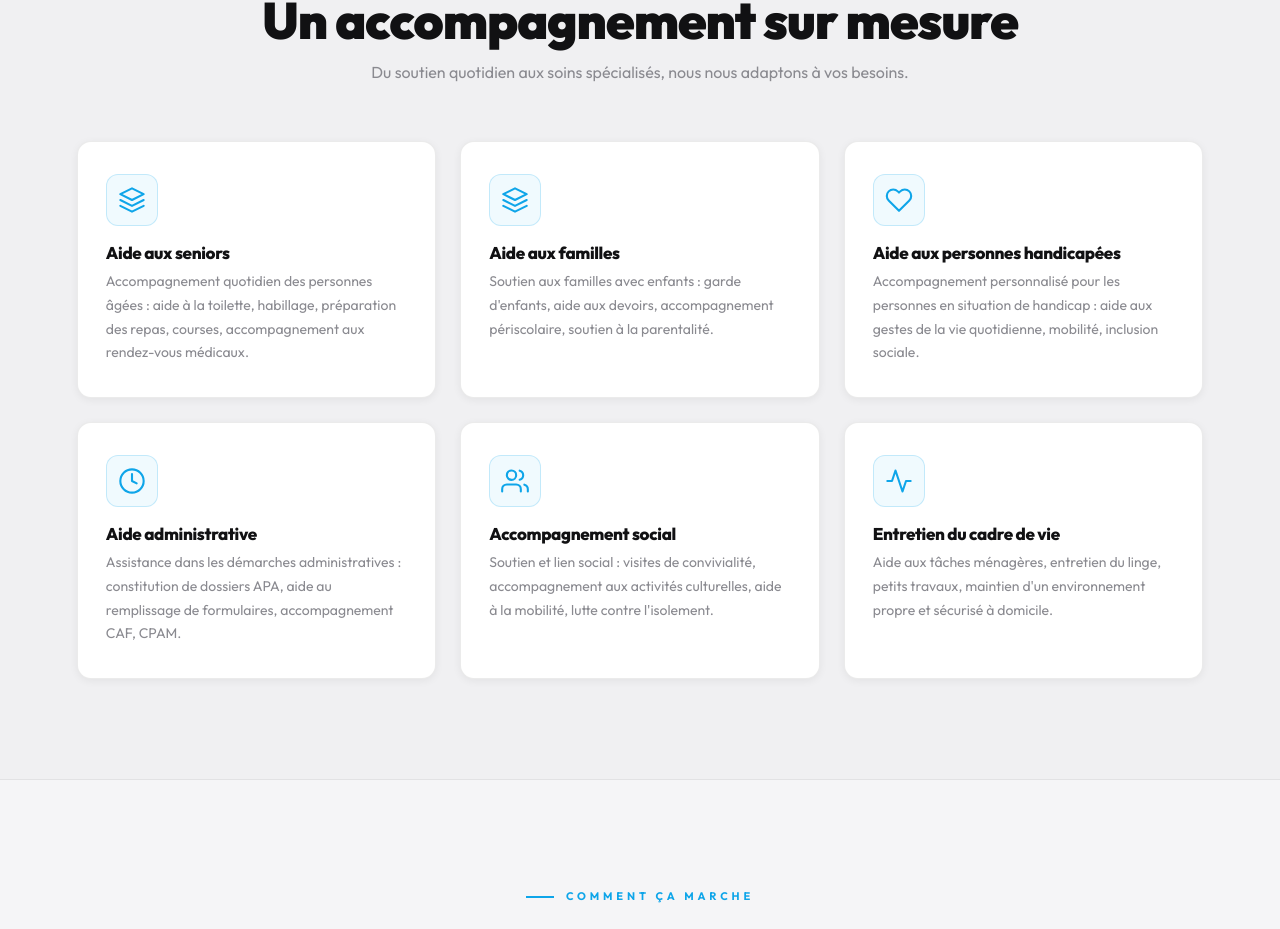
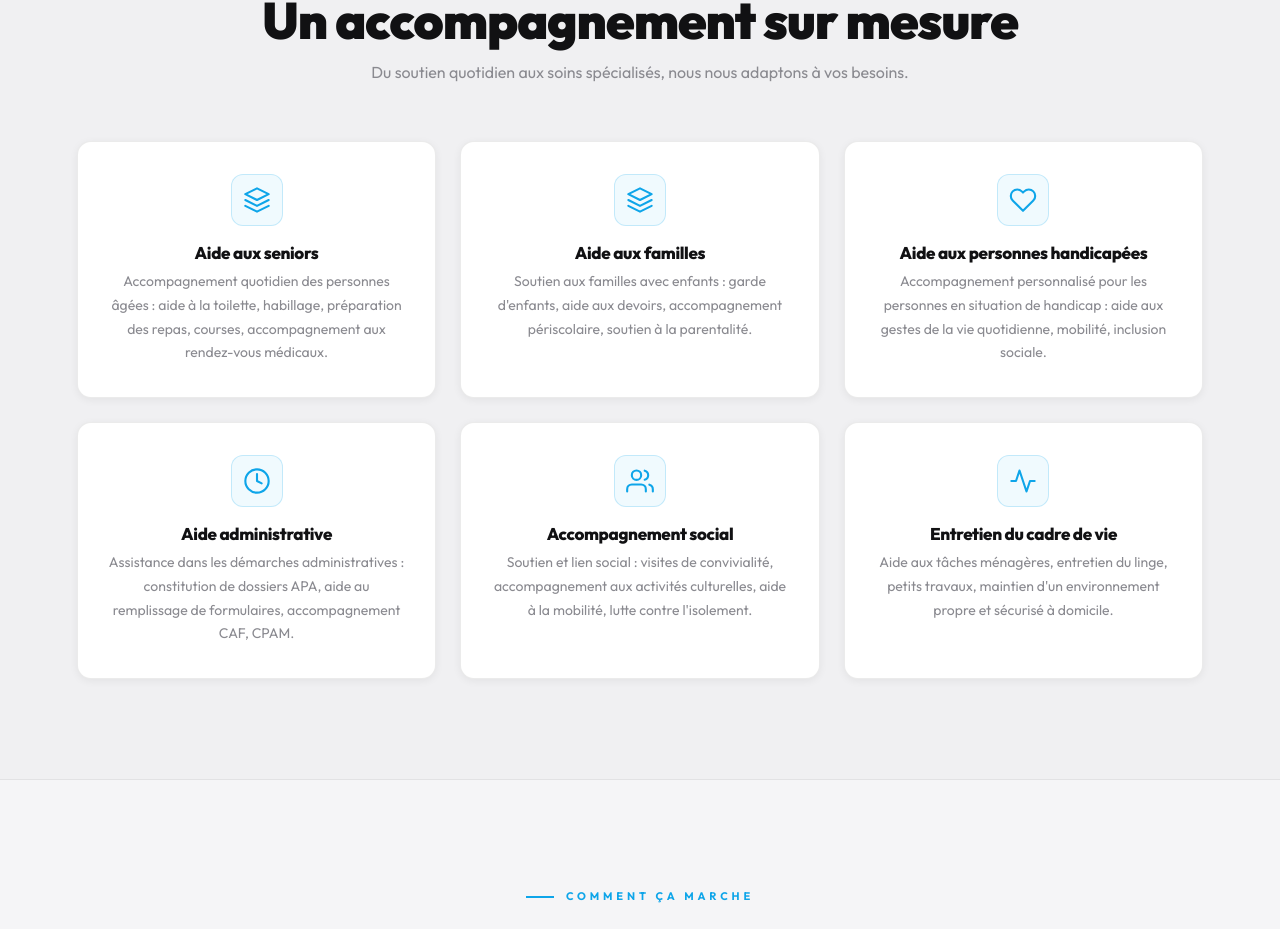
Before and after one commit to autokompetenz/sos-aides-domicile, a React (Vite) app: page / in a window 1280 px wide. Shown: the part 951-1880 px from the top of the page. Built offline with nearby package versions, Linux system fonts and the light colour scheme; a web font is replaced by a local one.

Commit message:
icones centrées page accueil

```diff
--- a/src/pages/Home.jsx
+++ b/src/pages/Home.jsx
@@ -322,6 +322,7 @@ export default function Home() {
                   borderRadius: 14,
                   padding: isMobile ? '24px 20px' : '32px 28px',
                   boxShadow: 'var(--shadow-sm)',
+                  textAlign: 'center',
                 }}
               >
                 <div style={{
@@ -330,7 +331,7 @@ export default function Home() {
                   border: '1px solid var(--red-border)',
                   display: 'flex', alignItems: 'center', justifyContent: 'center',
                   color: 'var(--red)',
-                  marginBottom: isMobile ? 14 : 18,
+                  margin: `0 auto ${isMobile ? 14 : 18}px`,
                 }}>
                   {s.icon}
                 </div>
```
